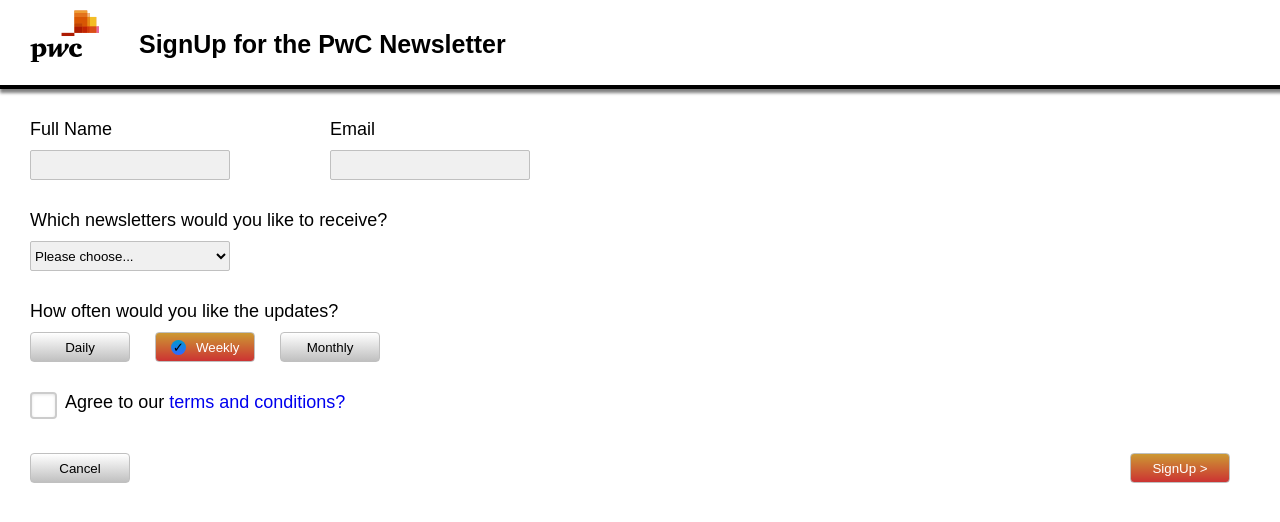
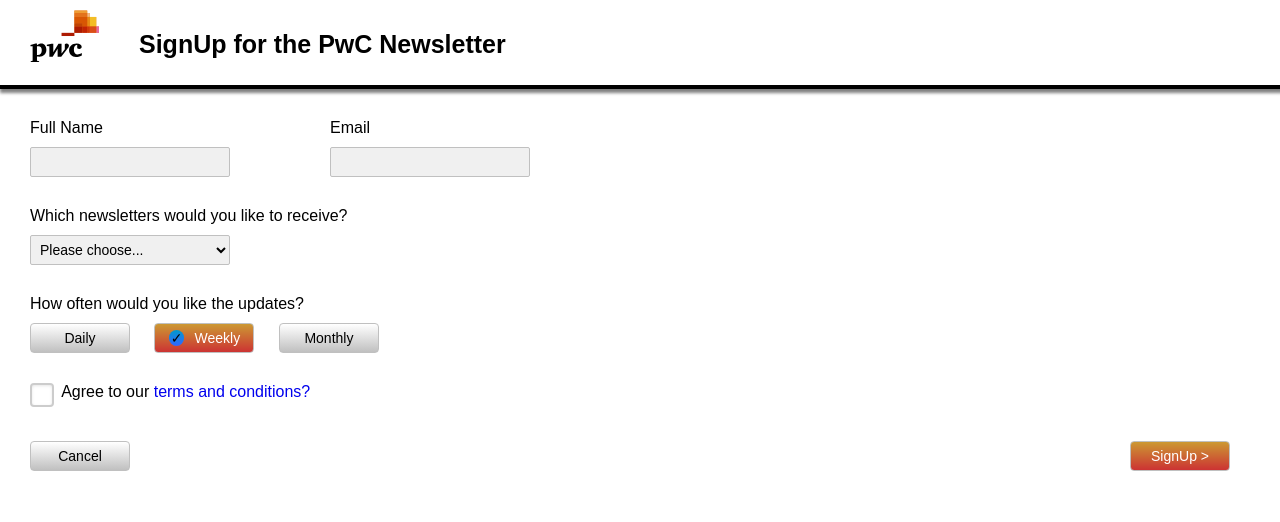
Before and after one commit to ramyab185/pwcSignUp, a plain HTML site: page pwcSignUp/index.html in a window 1280 px wide. Drawn offline with Linux system fonts and the light colour scheme.

Commit message:
CSS changes

```diff
--- a/pwcSignUp/css/button.css
+++ b/pwcSignUp/css/button.css
@@ -5,6 +5,7 @@ button,input[type="submit"]{
     border-radius :4px;
     min-width: 100px;
     margin-top:10px;
+    font-size: 14px;
     margin-right: 20px;
 }
 
--- a/pwcSignUp/css/style.css
+++ b/pwcSignUp/css/style.css
@@ -43,7 +43,7 @@ body{
 
 form{
     padding:30px;
-    font-size: 18px;
+    font-size: 16px;
 }
 
 .itemsContainer{
@@ -70,6 +70,8 @@ input[type="text"], select{
     width:200px;
     border:1px solid #c0c0c0;
     border-radius: 2px;
+    font-size:14px;
+    padding-left:5px;
     background-color: #f0f0f0;
 }
 
--- a/pwcSignUp/index.html
+++ b/pwcSignUp/index.html
@@ -35,6 +35,8 @@
         <label>Which newsletters would you like to receive?</label>
         <select>
           <option value="default">Please choose...</option>
+          <option value="1">Deals</option>
+          <option value="2">Legal services</option>
         </select>
       </div>
     </div>
```
Also changed, not shown: 1 other file.
